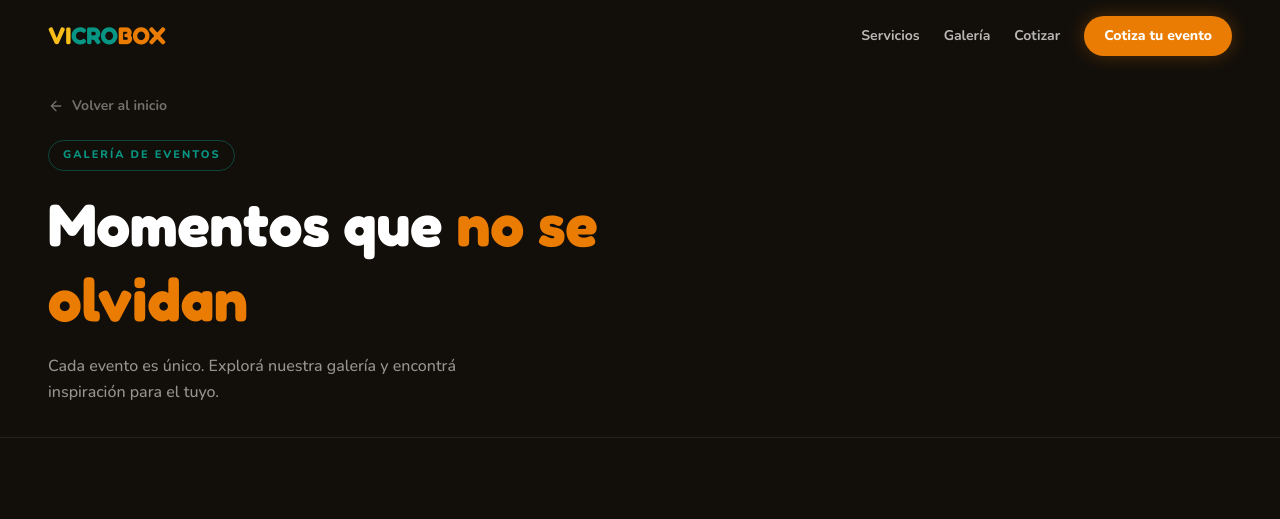
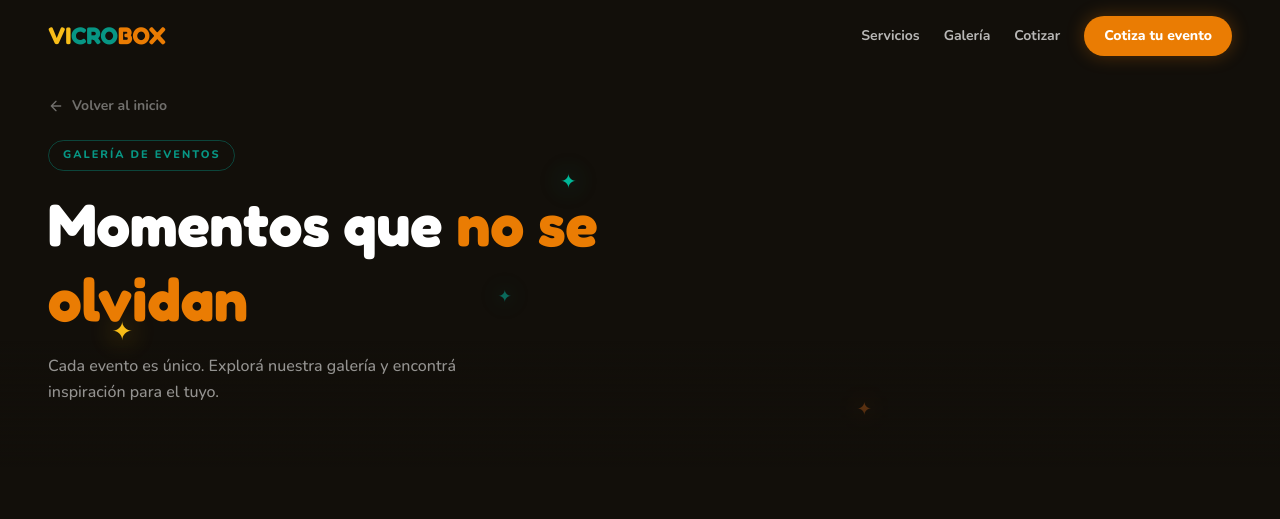
Before and after one commit to tomascrotti/vicrobox, a Next.js app: page /galeria in a window 1280 px wide. Shown: the top 519 px of the page. Built offline with nearby package versions, Linux system fonts and the light colour scheme; no server answers; the database is empty.

Commit message:
feat(galeria): brillos animados y fade en header, igual que servicios/cotizar

```diff
--- a/src/app/(public)/galeria/page.tsx
+++ b/src/app/(public)/galeria/page.tsx
@@ -1,5 +1,6 @@
 import { getActiveEvents } from '@/lib/data/events'
 import { GalleryGrid } from '@/components/public/GalleryGrid'
+import { SparkleField } from '@/components/public/SparkleField'
 
 export default async function GaleriaPage() {
   const events = await getActiveEvents()
@@ -7,8 +8,13 @@ export default async function GaleriaPage() {
   return (
     <main className="min-h-screen bg-bg-main text-white">
       {/* Hero header */}
-      <section className="px-6 md:px-12 pt-24 pb-8 border-b border-white/8">
-        <div className="mx-auto max-w-[1200px]">
+      <section className="relative px-6 md:px-12 pt-24 pb-16 overflow-hidden">
+        <SparkleField count={18} />
+        <div
+          className="pointer-events-none absolute inset-x-0 bottom-0 h-32"
+          style={{ background: 'linear-gradient(to bottom, transparent, var(--color-bg-main, #120F0A))' }}
+        />
+        <div className="relative mx-auto max-w-[1200px]">
           <a
             href="/"
             className="mb-6 flex w-fit items-center gap-2 text-sm font-bold text-white/40 hover:text-white transition-colors"
```
